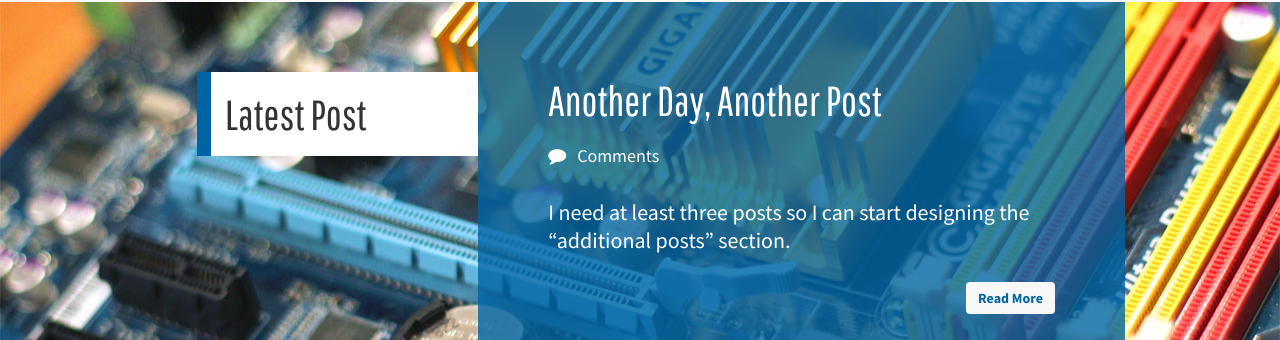
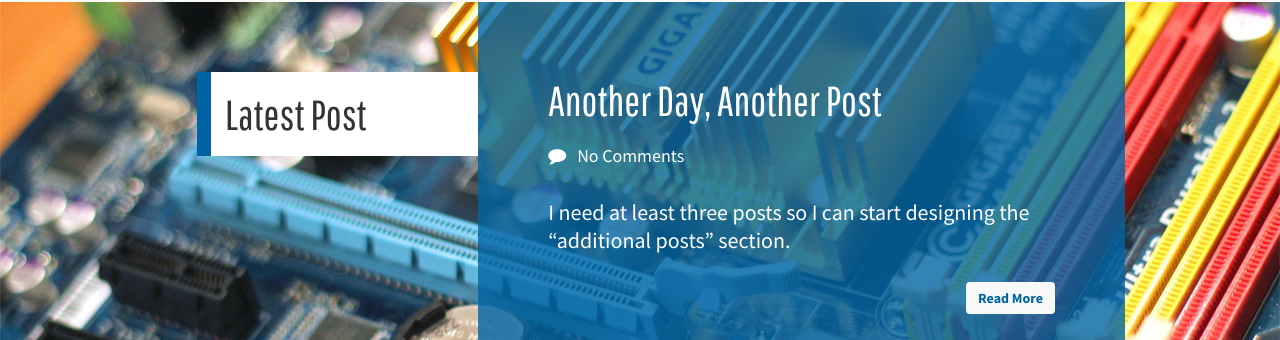
Before and after one commit to aarondgordon/aarondgordon.github.io, a Jekyll site: the page built from index.md, in a window 1280 px wide. Shown: the part 152-492 px from the top of the page. Built offline with Jekyll 4.4.1, drawn with Linux system fonts in a browser that asks for light colours; nearby versions of some CDN libraries; comment, search, counter and statistics services are not loaded.

Commit message:
Update home.html

```diff
--- a/_layouts/home.html
+++ b/_layouts/home.html
@@ -12,7 +12,7 @@ layout: default
         <div class="cover-panel">
           <div class="cover-title">{{ post.title }}</div>
           <p>
-            <i class="fa fa-comment"></i> &nbsp; <a href="{{ post.url }}#disqus_thread" data-disqus-identifier="{{ post.id }}">Comments</a>
+            <i class="fa fa-comment"></i> &nbsp; <a href="{{ post.url }}#disqus_thread" data-disqus-identifier="{{ post.id }}">No Comments</a>
           </p>
           <p class="lead">{{ post.excerpt | remove:'<p>' | remove:'</p>' }}</p>
           <a class="btn btn-cover" href="{{ post.url }}">Read More</a>
```
